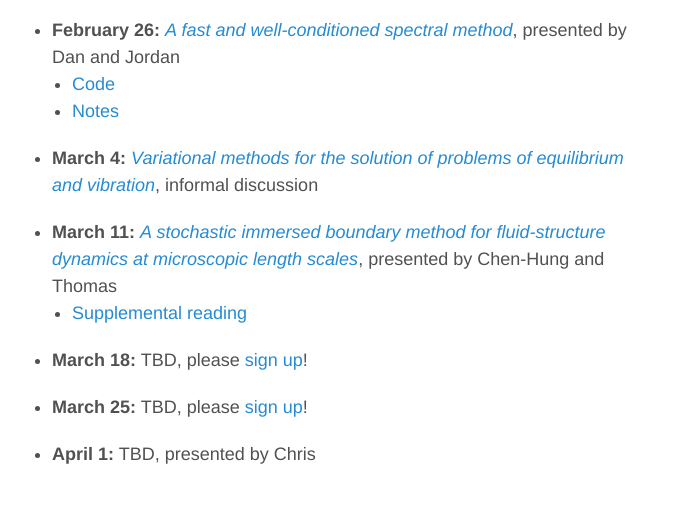
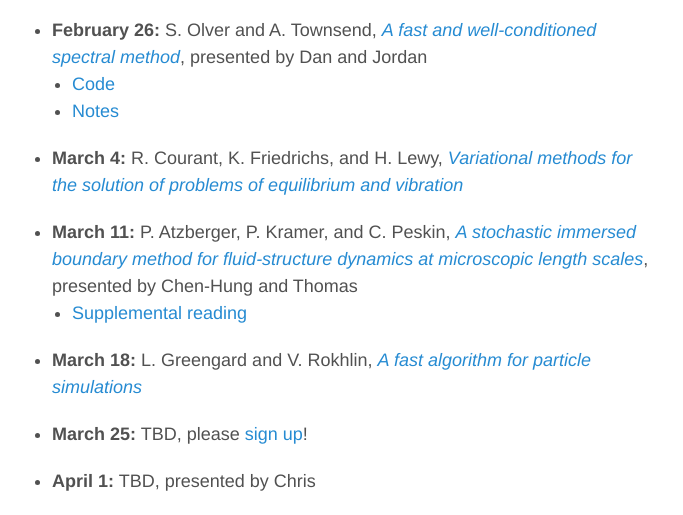
Before and after one commit to seasnumerics/seasnumerics.github.io, a plain HTML site: page index.html in a window 1280 px wide. Shown: the part 455-970 px from the top of the page, without its empty margins (298-981 px from the left). Before the commit the page ends 943 px from the top, so only its background shows below. Drawn offline with Linux system fonts and the light colour scheme; a web font is replaced by a local one.

Commit message:
Updated schedule

```diff
--- a/index.html
+++ b/index.html
@@ -35,7 +35,7 @@
 <p>
 <ul>
 <li>
-<strong>February 26:</strong> <a href="/meetings/02-26-16/paper/A%20fast%20and%20well-conditioned%20spectral%20method.pdf"><em>A fast and well-conditioned spectral method</em></a>, presented by Dan and Jordan
+<strong>February 26:</strong> S. Olver and A. Townsend, <a href="/meetings/02-26-16/paper/A%20fast%20and%20well-conditioned%20spectral%20method.pdf"><em>A fast and well-conditioned spectral method</em></a>, presented by Dan and Jordan
 <ul>
 <li><a href="https://github.com/seasnumerics/seasnumerics.github.io/tree/master/meetings/02-26-16/code">Code</a></li><li><a href="https://github.com/seasnumerics/seasnumerics.github.io/tree/master/meetings/02-26-16/notes">Notes</a></li>
 </ul>
@@ -44,13 +44,13 @@
 
 <ul>
 <li>
-<strong>March 4:</strong> <a href="/meetings/03-04-16/paper/Variational%20methods%20for%20the%20solution%20of%20problems%20of%20equilibrium%20and%20vibration.pdf"><em>Variational methods for the solution of problems of equilibrium and vibration</em></a>, informal discussion
+<strong>March 4:</strong> R. Courant, K. Friedrichs, and H. Lewy, <a href="/meetings/03-04-16/paper/Variational%20methods%20for%20the%20solution%20of%20problems%20of%20equilibrium%20and%20vibration.pdf"><em>Variational methods for the solution of problems of equilibrium and vibration</em></a>
 </li>
 </ul>
 
 <ul>
 <li>
-<strong>March 11:</strong> <a href="/meetings/03-11-16/paper/A%20stochastic%20immersed%20boundary%20method%20for%20fluid-structure%20dynamics%20at%20microscopic%20length%20scales.pdf"><em>A stochastic immersed boundary method for fluid-structure dynamics at microscopic length scales</em></a>, presented by Chen-Hung and Thomas
+<strong>March 11:</strong> P. Atzberger, P. Kramer, and C. Peskin, <a href="/meetings/03-11-16/paper/A%20stochastic%20immersed%20boundary%20method%20for%20fluid-structure%20dynamics%20at%20microscopic%20length%20scales.pdf"><em>A stochastic immersed boundary method for fluid-structure dynamics at microscopic length scales</em></a>, presented by Chen-Hung and Thomas
 <ul>
 <li><a href="/meetings/03-11-16/paper/dhigham.pdf">Supplemental reading</a></li>
 </ul>
@@ -59,7 +59,7 @@
 
 <ul>
 <li>
-<strong>March 18:</strong> TBD, please <a href="https://docs.google.com/spreadsheets/d/1D4vvyR-V-la_t6MKaEUplXUIWOaNKp6uCfZ2thYFxR8/edit">sign up</a>!
+<strong>March 18:</strong> L. Greengard and V. Rokhlin, <a href="/meetings/03-18-16/paper/A%20fast%20algorithm%20for%20particle%20simulations.pdf"><em>A fast algorithm for particle simulations</em></a>
 </li>
 </ul>
 
```
Also changed, not shown: 1 other file.
